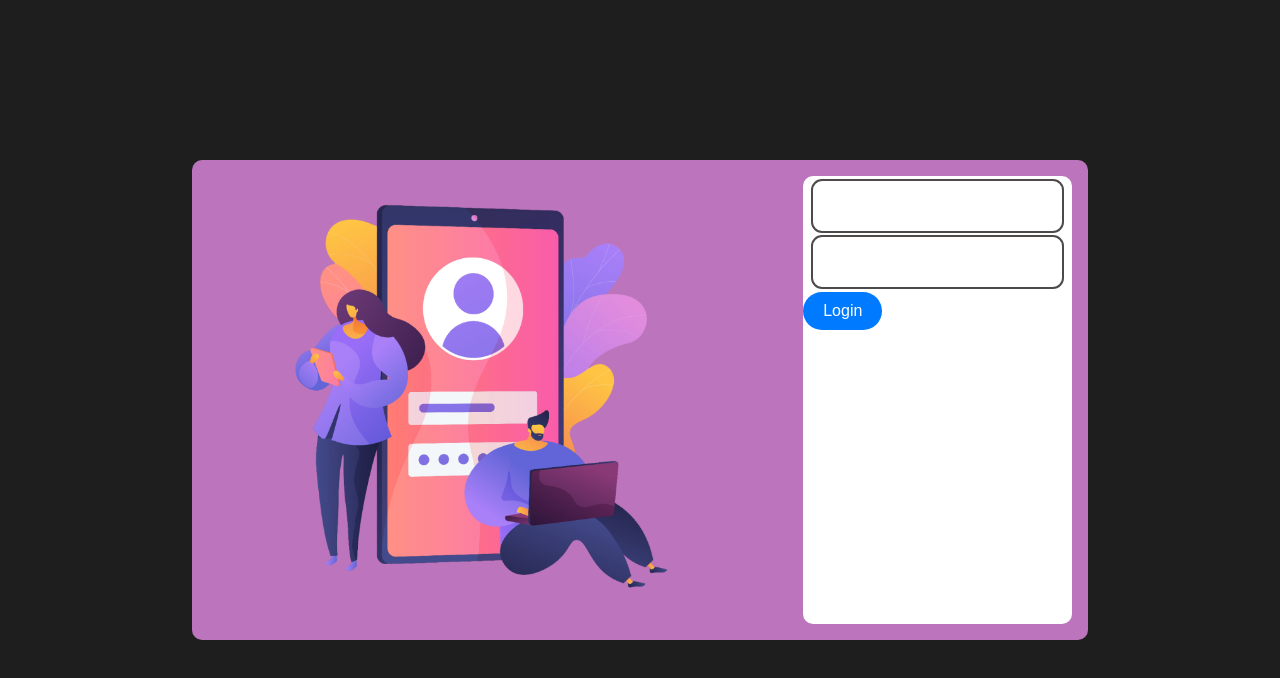
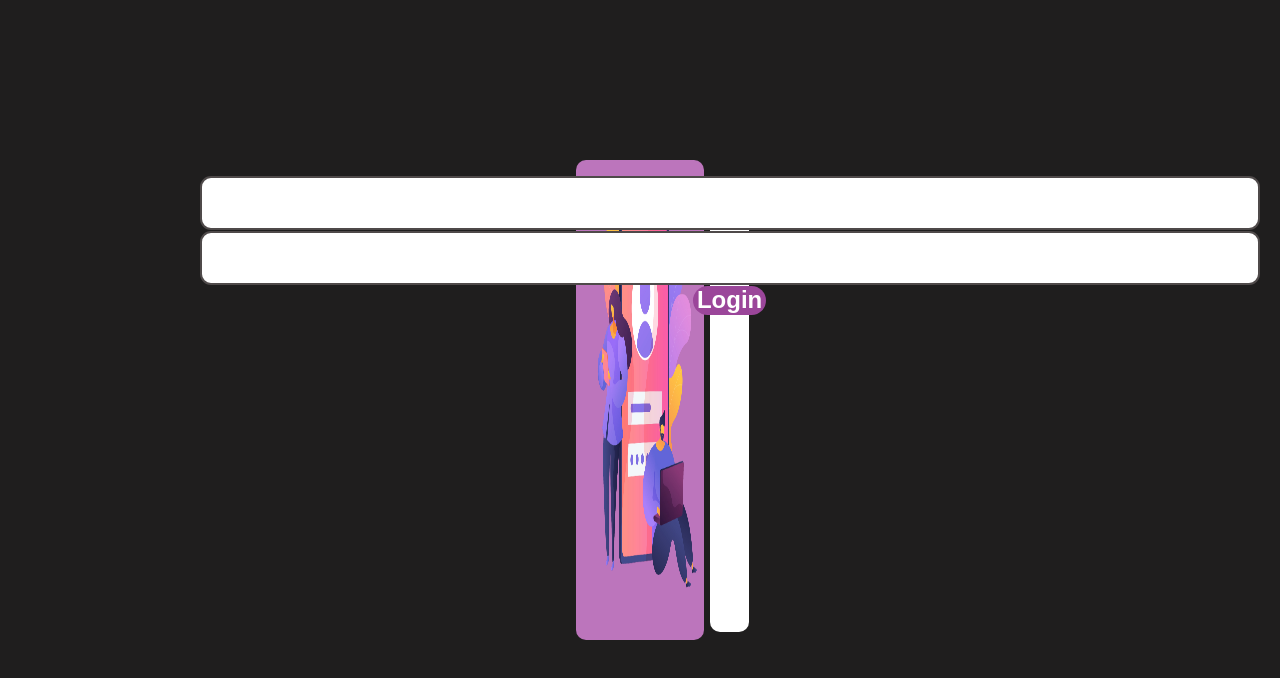
Before and after one commit to Mugiwara-Thomas/PCMaker, a React (Vite) app: page /login in a window 1280 px wide. Shown: the top 678 px of the page. Built offline with nearby package versions, Linux system fonts and the light colour scheme.

Commit message:
UPDATE - Atualização pagina de login - Correção do Login

```diff
--- a/src/components/BoxView/index.jsx
+++ b/src/components/BoxView/index.jsx
@@ -26,18 +26,23 @@ const BoxLogin = styled.div`
   width: 70%;
   border-radius: 10px;
   display: flex;
-  height: 30pc;
+  height: 60%;
   background-color: #BC75BC;
-  max-width: 60pc;
-
+  max-width: 80%;
+  @media (width <= 1500px) {
+      max-width: 10%;
+  }
 `;
 
 const BoxLoginInner = styled.div`
   width: 30%;
   border-radius: 10px;
-  height: 28pc;
+  height: 95%;
   margin: 1pc 1pc 0pc auto;
   background-color: #ffffff;
+  display: flex;
+  flex-direction: column;
+  align-items: center;
 `;
 
 const ContainerLogin = styled.div`
--- a/src/components/Button/index.jsx
+++ b/src/components/Button/index.jsx
@@ -1,11 +1,11 @@
 import { ButtonStyle } from "./style";
 
 
-function Button() {
+function Button({texto}) {
     return (
         <>
             <ButtonStyle>
-                Login
+                {texto}
             </ButtonStyle>
         </>
     )
--- a/src/components/Button/style.jsx
+++ b/src/components/Button/style.jsx
@@ -1,15 +1,19 @@
 import styled from 'styled-components';
 
 const ButtonStyle = styled.button`
-  display: flex;
-  border-radius: 50px;
-  padding: 10px 20px;
-  background-color: #007BFF;
-  color: white;
+  border-radius: 17px;
+  padding: 2% 10%;
+  font-size: 1em;
+  justify-content: center;
+
+  max-width: 15vw;
+  background-color: #9B469A;
   border: none;
   cursor: pointer;
-  font-size: 1em;
-  justify-content: center;
+
+  font-size: 150%;
+  color: white;
+  font-weight: bold;
 `;
 
 export { ButtonStyle };
--- a/src/components/StyledImage/index.jsx
+++ b/src/components/StyledImage/index.jsx
@@ -1,8 +1,8 @@
 import styled from "styled-components";
 
 const StyledImage = styled.img`
-  width: ${props => props.width}pc;
-  height: ${props => props.height}pc;
+  width: ${props => props.width}%;
+  height: ${props => props.height}%;
   margin-left: ${props => props.ml}%;
 `;
 
--- a/src/pages/login.jsx
+++ b/src/pages/login.jsx
@@ -9,11 +9,11 @@ function Login() {
     <ContainerLogin>
       <GlobalStyle />
       <BoxLogin>
-        <StyledImage width="30" height="30" ml="5" src="src/assets/imageLogin.png" />
+        <StyledImage width="100" height="100" ml="5" src="src/assets/imageLogin.png" />
         <BoxLoginInner>
           <InputBox></InputBox>
           <InputBox></InputBox>
-          <Button></Button>
+          <Button texto="Login"></Button>
         </BoxLoginInner>
       </BoxLogin>
     </ContainerLogin>
```
Also changed, not shown: src/components/InputLogin/index.jsx (added, +27 -0 lines).
